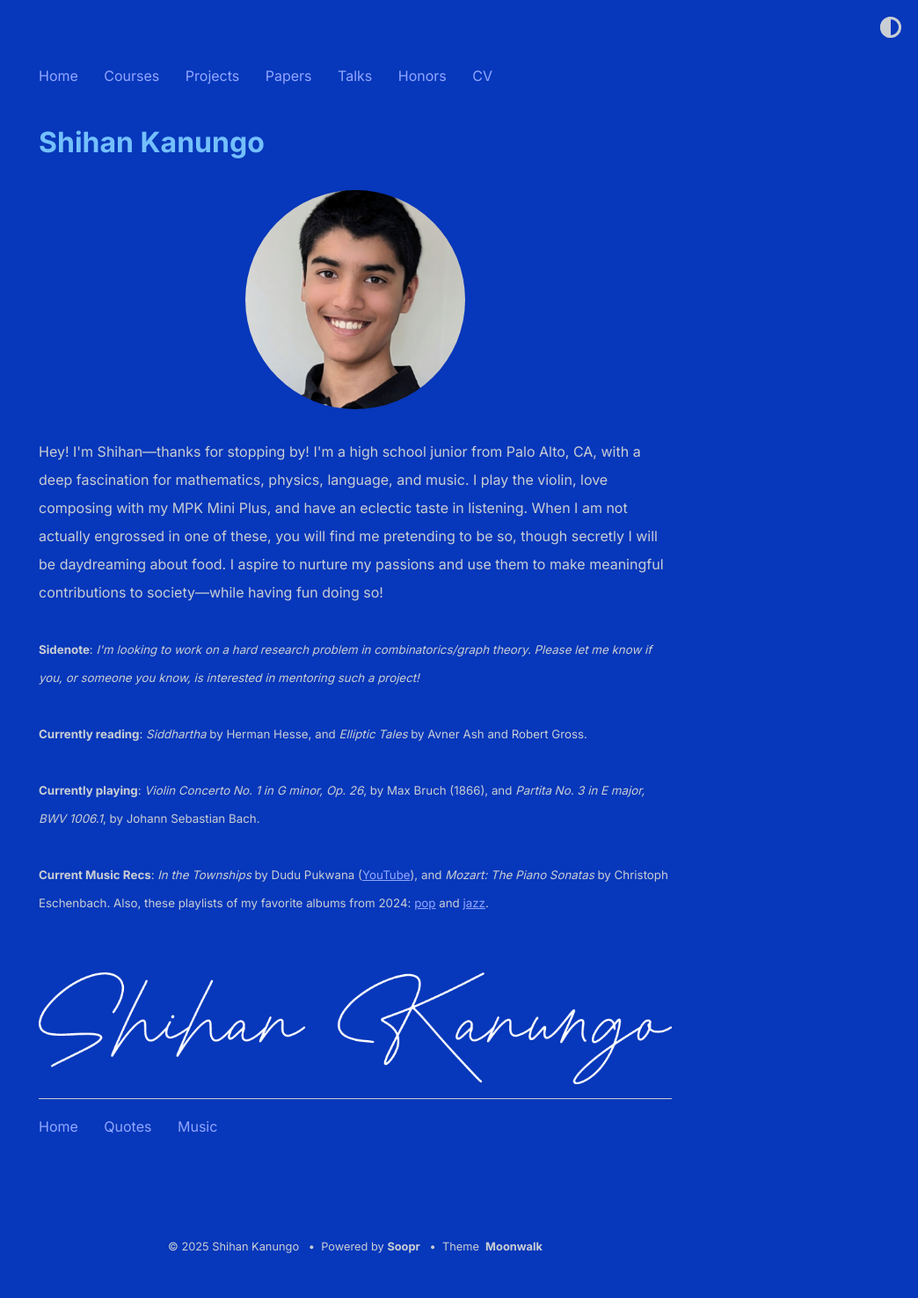
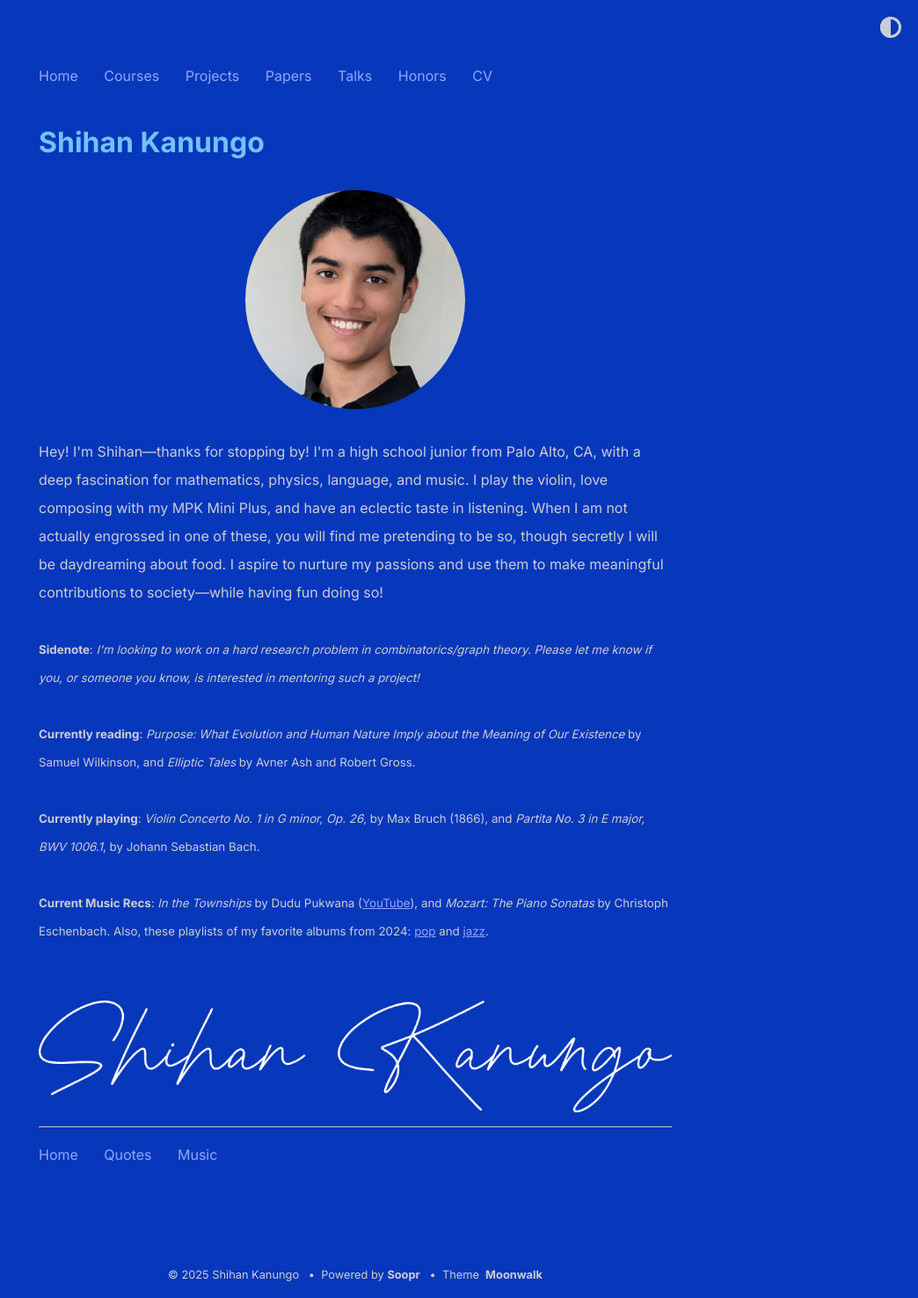
Before and after one commit to shihankanungo/shihankanungo.github.io, a Jekyll site: the page built from index.md, in a window 1280 px wide. Shown: the whole page at 88% size, without its empty margins (236-1280 px from the left). Built offline with Jekyll 4.4.1, drawn with Linux system fonts in a browser that asks for light colours; before the commit the page ends 1443 px from its top, so only the background shows below that.

Commit message:
Update _config.yml

```diff
--- a/_config.yml
+++ b/_config.yml
@@ -9,7 +9,7 @@ description: > # description of the site (multiple lines allowed)
           <small><b>Sidenote</b>: <i>I'm looking to work on a hard research problem in combinatorics/graph theory. Please let me know if you, or someone you know, is interested in mentoring such a project! </i></small>
 
           <br /><br />
-          <small><b>Currently reading</b>: <i>Siddhartha</i> by Herman Hesse, and <i>Elliptic Tales</i> by Avner Ash and Robert Gross.</small>
+          <small><b>Currently reading</b>: <i>Purpose: What Evolution and Human Nature Imply about the Meaning of Our Existence</i> by Samuel Wilkinson, and <i>Elliptic Tales</i> by Avner Ash and Robert Gross.</small>
           <br /><br />
           <small><b>Currently playing</b>: <i>Violin Concerto No. 1 in G minor, Op. 26</i>, by Max Bruch (1866), and <i>Partita No. 3 in E major, BWV 1006.1</i>, by Johann Sebastian Bach.</small>
           <br /><br />
```
